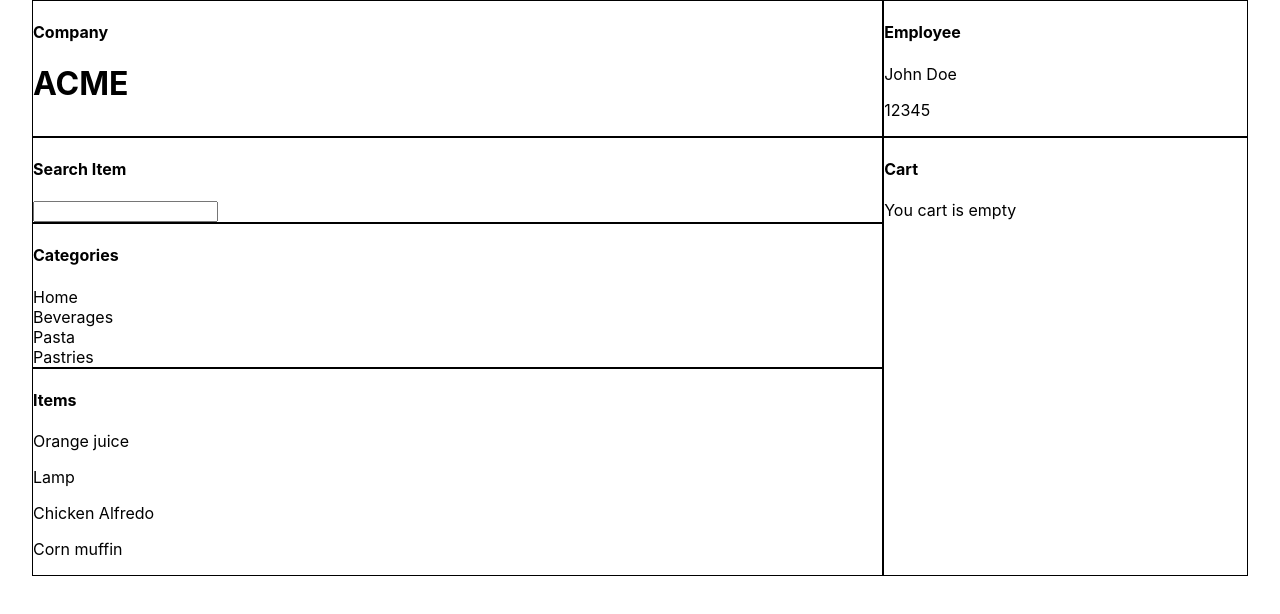
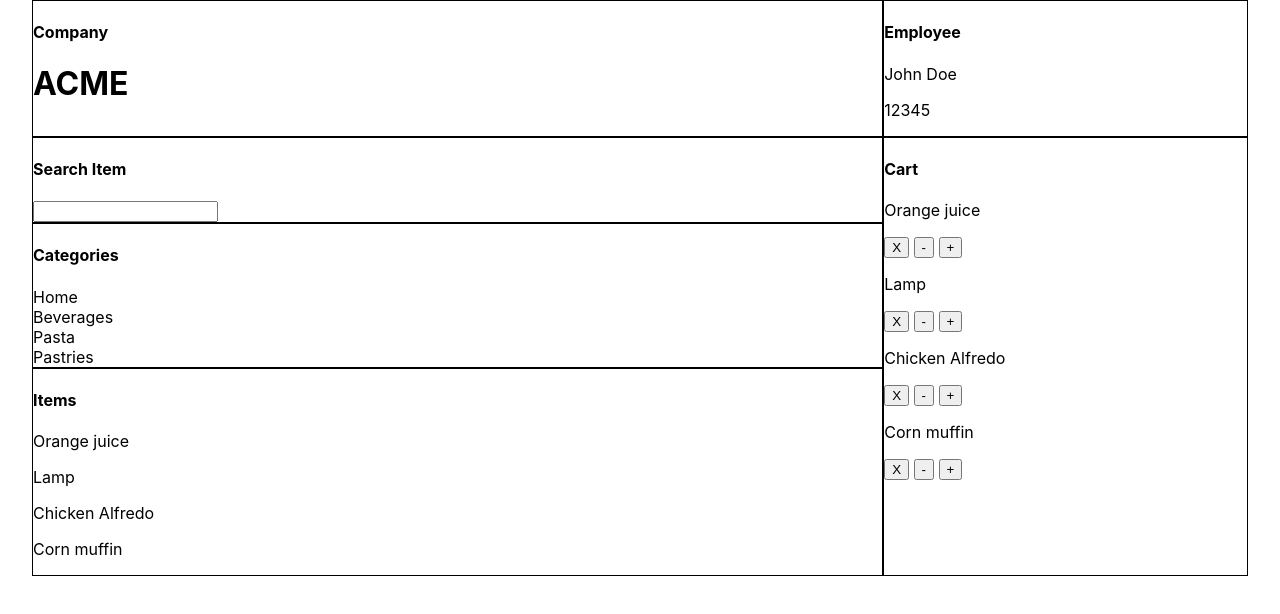
Before and after one commit to Kyle-Ortiz/group-hack-project, a Next.js app: page /selection in a window 1280 px wide. Shown: the top 614 px of the page. Built offline with nearby package versions, Linux system fonts and the light colour scheme.

Commit message:
made items visible in shopping cart

```diff
--- a/components/cart/Cart.js
+++ b/components/cart/Cart.js
@@ -5,12 +5,12 @@
 
     if(!items) return <p>You cart is empty</p>
 
-    const set = new Set(items);
+    // const set = new Set(items);
 
     return (
         <div className='cart'>
-            {set.forEach(item => {
-                return <ItemInCart item={item} />
+            {items.map((item, index) => {
+                return <ItemInCart item={item} key={index} />
             })}
         </div>
     )
--- a/pages/selection.js
+++ b/pages/selection.js
@@ -51,7 +51,7 @@
 
                         <div className={styles.cartContainer}>
                             <h4>Cart</h4>
-                            <Cart />
+                            <Cart items={itemsList} />
                         </div>
 
                         <div className={styles.itemsContainer}>
```
